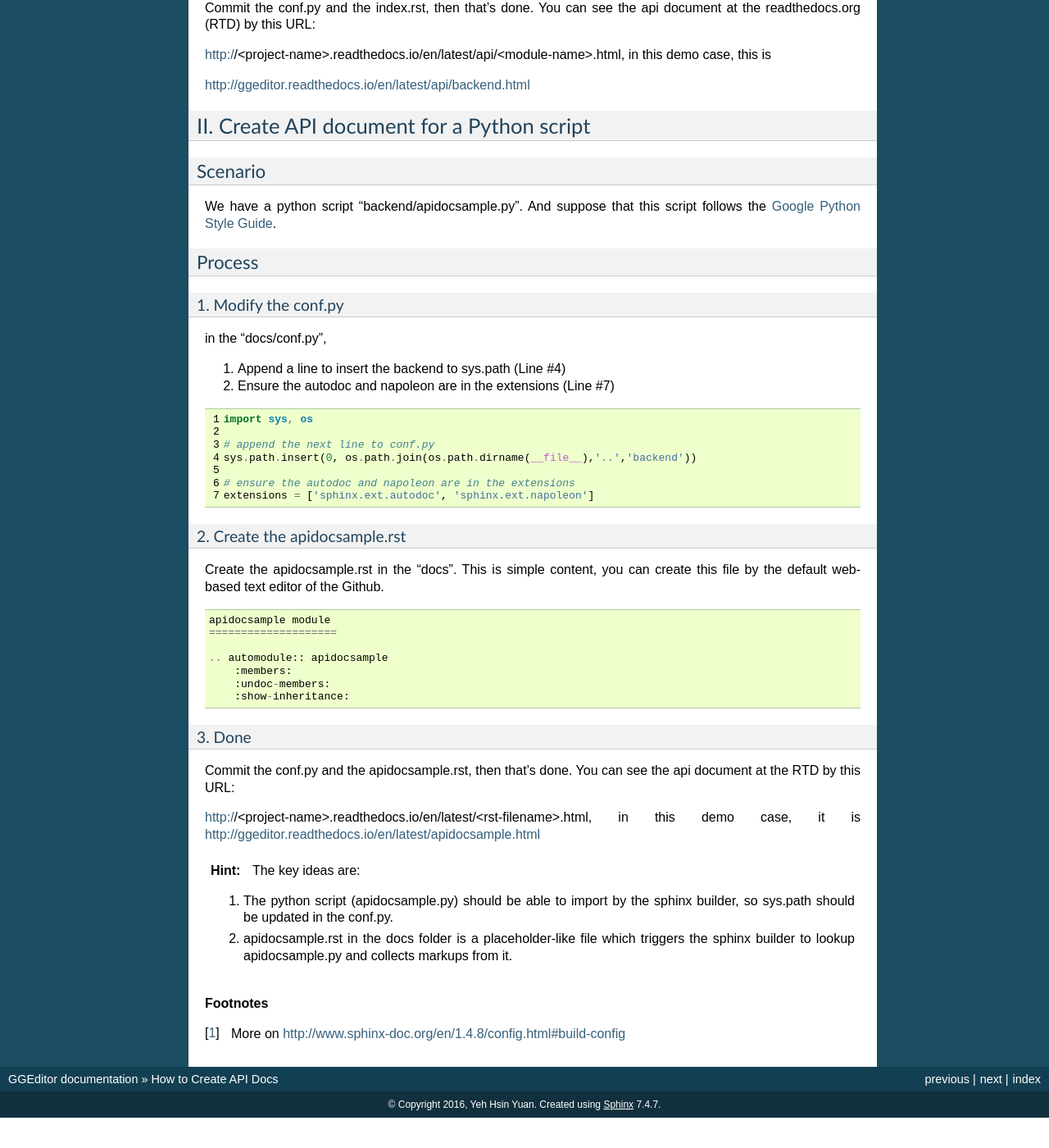
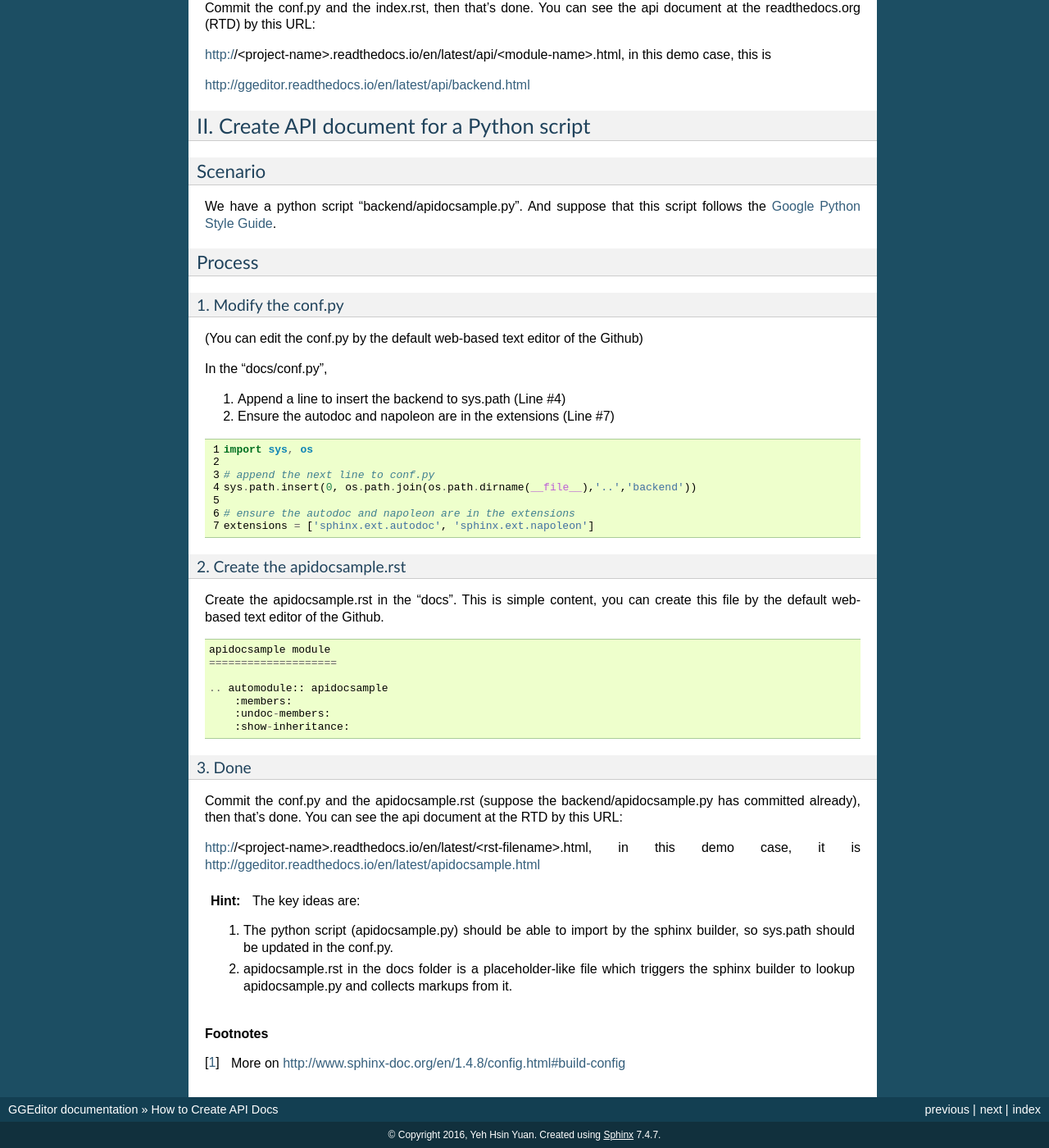
Before and after one commit to iapyeh/GGeditor, a Sphinx documentation site: the page built from docs/ApiDoc.rst, in a window 1280 px wide and 1400 px high, scrolled down 1287 px. Shown: the whole window at 82% size. Built offline with Sphinx 7.4.7, drawn with Linux system fonts in a browser that asks for light colours; pages that are not in the unit, such as notebooks, are missing from menus; before the commit the page ends 2650 px from its top, so only the background shows below that.

Commit message:
Google Docs reST Editor@2016-12-28 8:45:43

```diff
--- a/docs/ApiDoc.rst
+++ b/docs/ApiDoc.rst
@@ -102,7 +102,9 @@
 1.  Modify the conf.py
 ~~~~~~~~~~~~~~~~~~~~~~
 
-in the "docs/conf.py",
+(You can edit the conf.py by the default web-based text editor of the Github)
+
+In the "docs/conf.py",
 
 #. Append a line to insert the backend to sys.path (Line #4)
 
@@ -142,7 +144,7 @@
 3. Done
 ~~~~~~~
 
-Commit the conf.py and the apidocsample.rst, then that's done. You can see the api document at the RTD by this URL:
+Commit the conf.py and the apidocsample.rst (suppose the backend/apidocsample.py has committed already), then that's done. You can see the api document at the RTD by this URL:
 
 http://<project-name>.readthedocs.io/en/latest/<rst-filename>.html, in this demo case, it is http://ggeditor.readthedocs.io/en/latest/apidocsample.html
 
```
